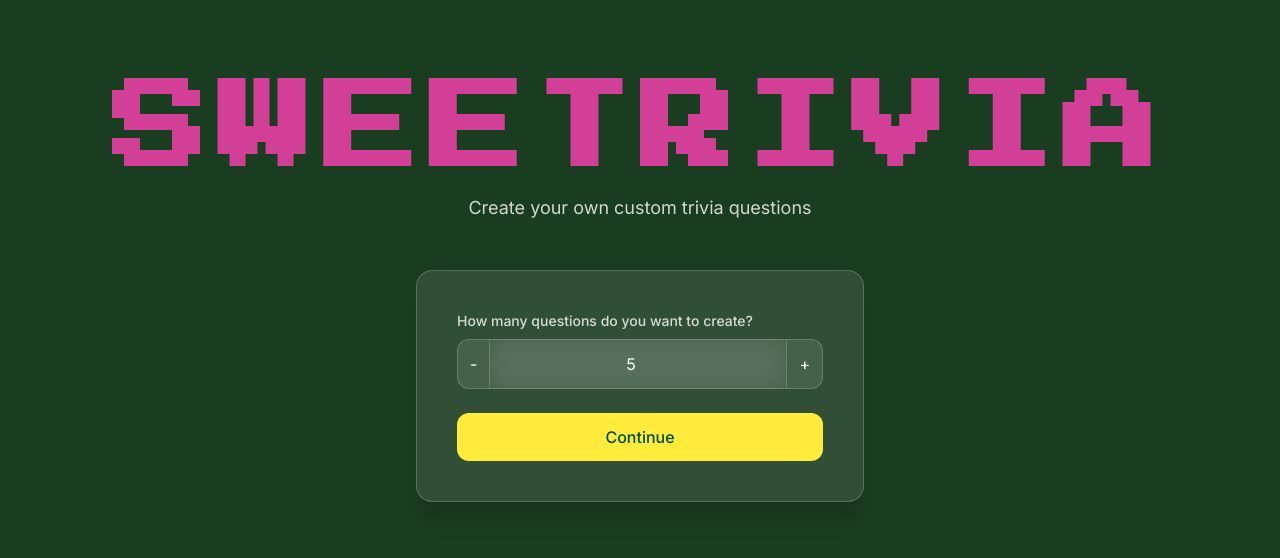
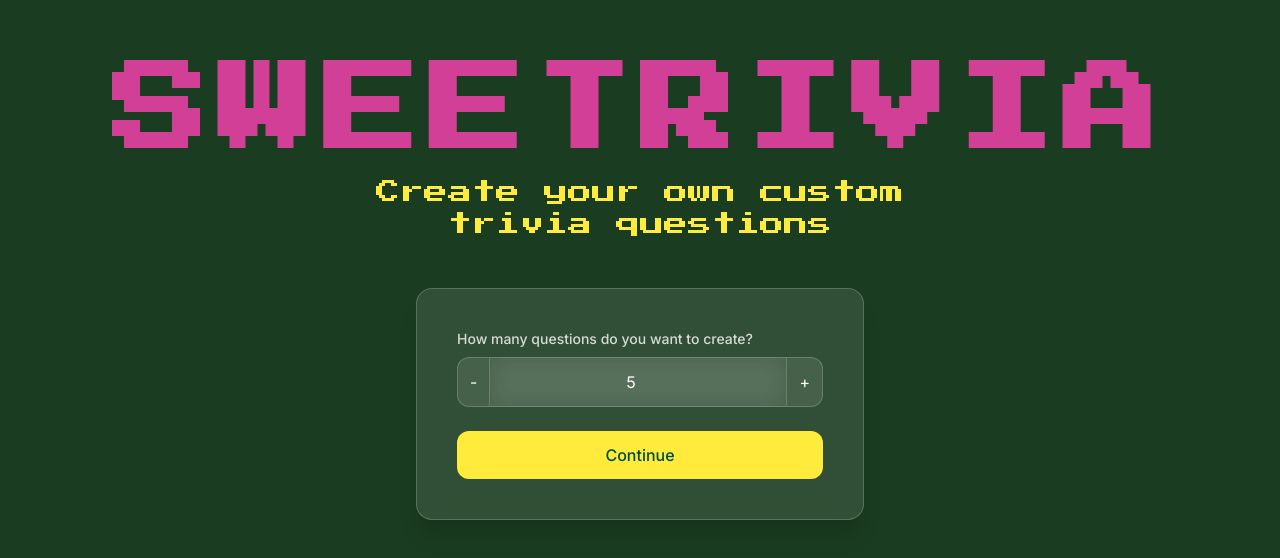
Before and after one commit to VickyZhr/sweetrivia-questor, a React (Vite) app: page / in a window 1280 px wide. Shown: the part 108-666 px from the top of the page. Built offline with nearby package versions, Linux system fonts and the light colour scheme.

Commit message:
Update landing page text style
Updated the style of the landing page description text to be larger, yellow, and use the same font as the title.

```diff
--- a/src/pages/Index.tsx
+++ b/src/pages/Index.tsx
@@ -48,7 +48,7 @@ const Index = () => {
             SweeTrivia
           </h1>
         </div>
-        <p className="text-white/80 text-lg animate-in slide-in-up delay-200">
+        <p className="font-pixel text-trivia-yellow text-xl md:text-2xl animate-in slide-in-up delay-200">
           Create your own custom trivia questions
         </p>
       </div>
--- a/tailwind.config.ts
+++ b/tailwind.config.ts
@@ -63,7 +63,7 @@ export default {
 					pink: '#FF41B4', // Brighter pink for the title
 					darkGreen: '#004D40',
 					green: '#3A7B54',
-					yellow: '#FFEB3B',
+					yellow: '#FFEB3B', // Bright yellow color for subtitle
 					lightGreen: '#00796B',
 					cream: '#FFF8E1',
 					darkText: '#212121',
```
